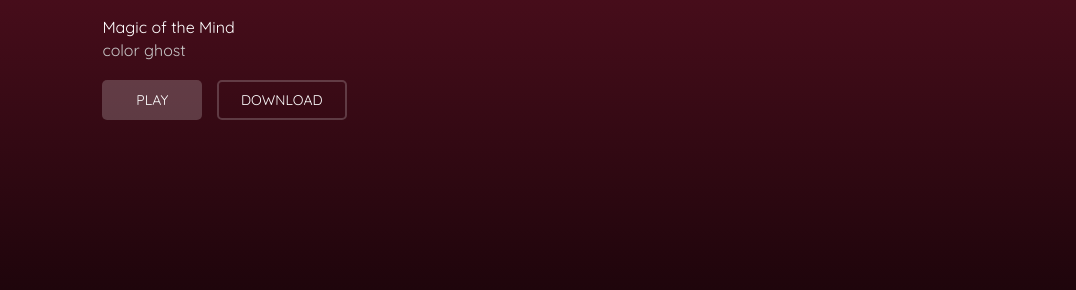
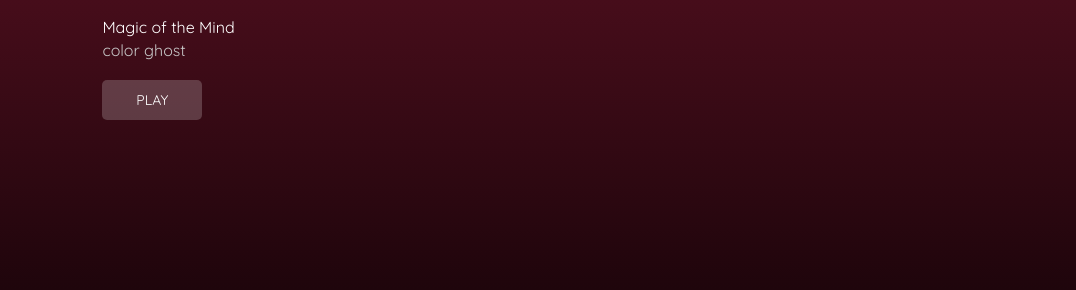
Before and after one commit to colourghost/music, a plain HTML site: page index.html in a window 1280 px wide. Shown: the part 401-691 px from the top of the page, 0-1076 px from the left. Drawn offline with Linux system fonts and the light colour scheme.

Commit message:
deleted download button

```diff
--- a/index.html
+++ b/index.html
@@ -24,7 +24,6 @@
           <div class="title"></div>
           <div class="artist"></div>
           <div class="play-button">PLAY</div>
-          <a class="download-button" href="https://1drv.ms/u/s!AtwDgraQ-LvDgRXzZ0oXuVL7DYv4" target="_blank">DOWNLOAD</a>
         </div>
       </div>
 
```
